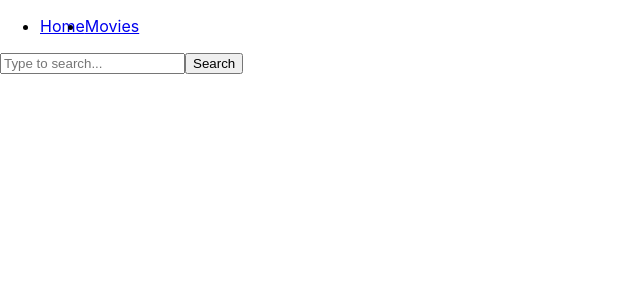
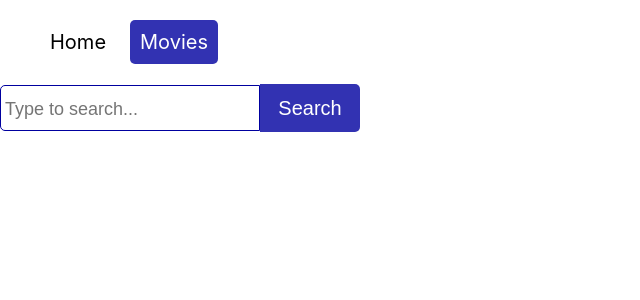
Before and after one commit to ViktoriiaZinec/goit-react-hw-05-movies, a React (Create React App) app: page /goit-react-hw-05-movies/movies in a window 1280 px wide. Shown: the top 300 px of the page, without its empty margins (0-640 px from the left). Built offline with nearby package versions, Linux system fonts and the light colour scheme.

Commit message:
Add cast

```diff
--- a/src/components/Layout/Layout.jsx
+++ b/src/components/Layout/Layout.jsx
@@ -1,15 +1,30 @@
 import { NavLink, Outlet } from 'react-router-dom';
+import css from './Layout.module.css';
 export const Layout = () => {
   return (
     <>
       <header>
         <nav>
-          <ul style={{ display: 'flex' }}>
-            <li>
-              <NavLink to="/">Home</NavLink>
+          <ul className={css.list}>
+            <li className={css.list_item}>
+              <NavLink
+                className={({ isActive }) =>
+                  isActive ? css.active : undefined
+                }
+                to="/"
+              >
+                Home
+              </NavLink>
             </li>
-            <li>
-              <NavLink to="/movies">Movies</NavLink>
+            <li className={css.list_item}>
+              <NavLink
+                className={({ isActive }) =>
+                  isActive ? css.active : undefined
+                }
+                to="/movies"
+              >
+                Movies
+              </NavLink>
             </li>
           </ul>
         </nav>
--- /dev/null
+++ b/src/components/Layout/Layout.module.css
@@ -0,0 +1,23 @@
+.list {
+  display: flex;
+  gap: 14px;
+  list-style: none;
+  font-size: 20px;
+}
+a {
+  display: block;
+  text-decoration: none;
+  color: inherit;
+  padding: 10px;
+}
+.active {
+  display: block;
+  /* width: 150px;
+  height: 30px; */
+  padding: 10px;
+  border-radius: 5px;
+  background-color: rgb(0, 0, 159);
+  opacity: 0.8;
+  color: white;
+  /* border: 1px solid rgb(0, 0, 159); */
+}
--- a/src/components/Searching/Searching.jsx
+++ b/src/components/Searching/Searching.jsx
@@ -1,7 +1,7 @@
 import { useState } from 'react';
 // import { getSearchingMovies } from 'service/video-servise';
 import { useSearchParams } from 'react-router-dom';
-
+import css from './Searching.module.css';
 export const Searching = () => {
   const [searchParams, setSearchParams] = useSearchParams();
   const query = searchParams.get('query');
@@ -9,7 +9,6 @@ export const Searching = () => {
   const [search, setSearch] = useState(query ?? '');
 
   const handleChange = event => {
-    // console.log('event.target :>> ', event.target);
     const { value } = event.target;
     setSearch(value);
   };
@@ -20,15 +19,19 @@ export const Searching = () => {
   };
 
   return (
-    <div>
+    <div className={css.form_control}>
       <input
         value={search}
         onChange={handleChange}
         type="text"
-        className="form-control"
+        className={css.search_form_input}
         placeholder="Type to search..."
       />
-      <button type="submit" onClick={handleSubmit}>
+      <button
+        className={css.search_form_button}
+        type="submit"
+        onClick={handleSubmit}
+      >
         Search
       </button>
     </div>
--- /dev/null
+++ b/src/components/Searching/Searching.module.css
@@ -0,0 +1,45 @@
+/* .form_control {
+  display: flex;
+  align-items: center;
+  width: 100%;
+  height: 30px;
+  max-width: 600px;
+  background-color: blue;
+  border-radius: 3px;
+  overflow: hidden;
+} */
+.search_form_button {
+  display: inline-block;
+  width: 100px;
+  height: 48px;
+  border: 0;
+  border-radius: 0 5px 5px 0;
+  background-color: rgb(0, 0, 159);
+  color: white;
+  font-size: 20px;
+  opacity: 0.8;
+  transition: opacity 250ms cubic-bezier(0.4, 0, 0.2, 1);
+  cursor: pointer;
+  outline: none;
+}
+
+.search_form_button:hover {
+  opacity: 1;
+}
+
+.search_form_input {
+  display: inline-block;
+  width: 250px;
+  height: 42px;
+  font-size: 20px;
+  border: 1px solid rgb(0, 0, 159);
+  border-radius: 5px 0 0 5px;
+  outline: none;
+  padding-left: 4px;
+  padding-right: 4px;
+}
+
+.search_form_input::placeholder {
+  font: inherit;
+  font-size: 18px;
+}
--- /dev/null
+++ b/src/components/css/Styles.module.css
@@ -0,0 +1,9 @@
+.cast_list {
+  display: flex;
+  flex-wrap: wrap;
+  gap: 20px;
+  list-style: none;
+}
+.cast_item {
+  width: 120px;
+}
--- a/src/components/pages/CastPage.jsx
+++ b/src/components/pages/CastPage.jsx
@@ -1,20 +1,44 @@
-import { useState } from 'react';
+import { useEffect, useState } from 'react';
+import { useParams } from 'react-router-dom';
 import { getCast } from 'service/video-servise';
-const CastPage = actors => {
-  return <h1>Cast</h1>;
-  // const [actors, setActors] = useState({});
+import css from '../css/Styles.module.css';
 
-  // const defaultImg =
-  //   'https://www.google.com/url?sa=i&url=https%3A%2F%2Fwww.shutterstock.com%2Fru%2Fimage-vector%2Fimage-not-found-grayscale-photo-1737334631&psig=AOvVaw1-GJGIxYTff8RxRUivH4YC&ust=1686308950647000&source=images&cd=vfe&ved=0CBEQjRxqFwoTCKCp-8HEs_8CFQAAAAAdAAAAABAE';
+const CastPage = () => {
+  const [actors, setActors] = useState([]);
+  const { movie_id: id } = useParams();
 
-  // return (
-  //   <ul>
-  //     {actors.map(actor => (
-  //       <li key={actor.id}>
-  //         <img src={actor.profile_path} alt={actor.name}></img>
-  //       </li>
-  //     ))}
-  //   </ul>
-  // );
+  useEffect(() => {
+    // console.log('id :>> ', id);
+    if (!id) return;
+    const getActors = async () => {
+      const data = await getCast(id);
+      setActors(data.data.cast);
+      console.log('data :>> ', data.data);
+    };
+
+    getActors();
+  }, [id]);
+
+  if (!actors.length) return null;
+  return (
+    <ul className={css.cast_list}>
+      {actors.map(actor => (
+        <li className={css.cast_item} key={actor.id}>
+          <img
+            src={
+              actor.profile_path
+                ? 'https://image.tmdb.org/t/p/w500' + actor.profile_path
+                : 'https://flutter-examples.com/wp-content/uploads/2022/03/image_not_found.png'
+            }
+            alt={actor.name}
+            width="120"
+            height="180"
+          ></img>
+
+          <p>{actor.name}</p>
+        </li>
+      ))}
+    </ul>
+  );
 };
 export default CastPage;
--- a/src/components/pages/MovieDetailsPage.jsx
+++ b/src/components/pages/MovieDetailsPage.jsx
@@ -8,7 +8,7 @@ const MovieDetailsPage = () => {
   const { movie_id } = useParams();
   const location = useLocation();
   const defaultImg =
-    'https://www.google.com/url?sa=i&url=https%3A%2F%2Fwww.shutterstock.com%2Fru%2Fimage-vector%2Fimage-not-found-grayscale-photo-1737334631&psig=AOvVaw1-GJGIxYTff8RxRUivH4YC&ust=1686308950647000&source=images&cd=vfe&ved=0CBEQjRxqFwoTCKCp-8HEs_8CFQAAAAAdAAAAABAE';
+    'https://flutter-examples.com/wp-content/uploads/2022/03/image_not_found.png';
 
   useEffect(() => {
     if (!movie_id) return;
@@ -30,7 +30,7 @@ const MovieDetailsPage = () => {
               ? 'https://image.tmdb.org/t/p/w500' + movie.poster_path
               : defaultImg
           }
-          alt=""
+          alt={movie.name}
           width="200"
           height="300"
         ></img>
--- a/src/service/video-servise.js
+++ b/src/service/video-servise.js
@@ -7,31 +7,34 @@ const API_KEY = '4a1172526f3e165e04bf3ca6cde313b8';
 axios.defaults.baseURL = 'https://api.themoviedb.org/3';
 
 export const getMovies = async (page = 1) => {
-  const promise = axios.get(
+  const response = axios.get(
     `/trending/movie/week?api_key=${API_KEY}&page=${page}&language=en-US&include_adult=false`
   );
 
-  return promise;
+  return response;
 };
 
 export const getMovieDetails = async movie_id => {
-  const promise = axios.get(
+  const response = axios.get(
     `/movie/${movie_id}?api_key=${API_KEY}&language=en-US`
   );
-  return promise;
+  console.log('response', response);
+  return response;
 };
 export const getSearchingMovies = async query => {
-  const promise = axios.get(
+  const response = await axios.get(
     `/search/movie?query=${query}&include_adult=false&language=en-US&page=1&api_key=${API_KEY}`
     // `https://api.themoviedb.org/3/search/movie?query=${query}&include_adult=false&language=en-US&page=1&api_key=4a1172526f3e165e04bf3ca6cde313b8`
   );
-
-  return promise;
+  console.log('response', response);
+  return response;
 };
 
 export const getCast = async movie_id => {
-  const promise = await axios.get(
+  console.log('movie_id :>> ', movie_id);
+  const response = await axios.get(
     `https://api.themoviedb.org/3/movie/${movie_id}/credits?language=en-US&api_key=4a1172526f3e165e04bf3ca6cde313b8`
   );
-  return promise;
+  console.log('response', response);
+  return response;
 };
```
Also changed, not shown: src/img/image_not_found.png (added).
